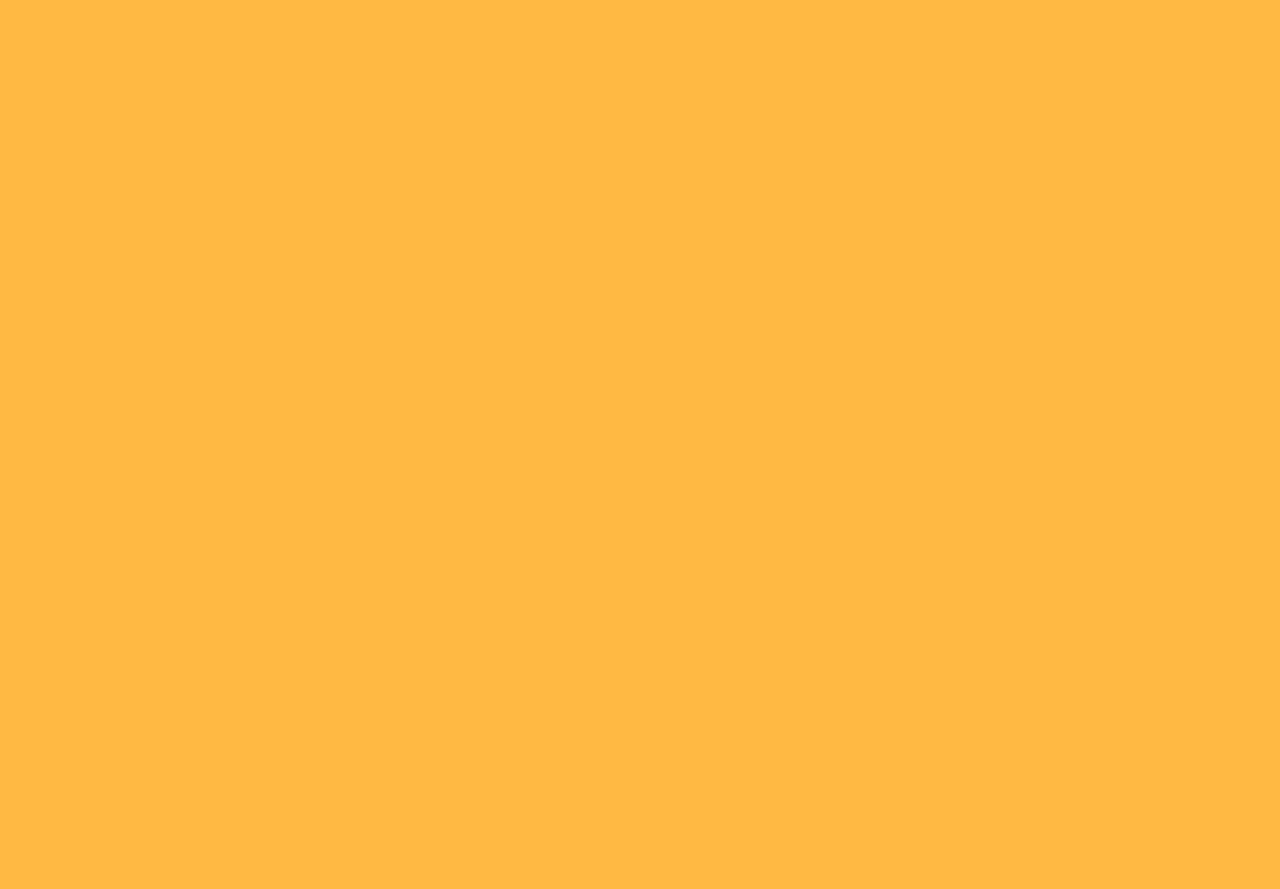
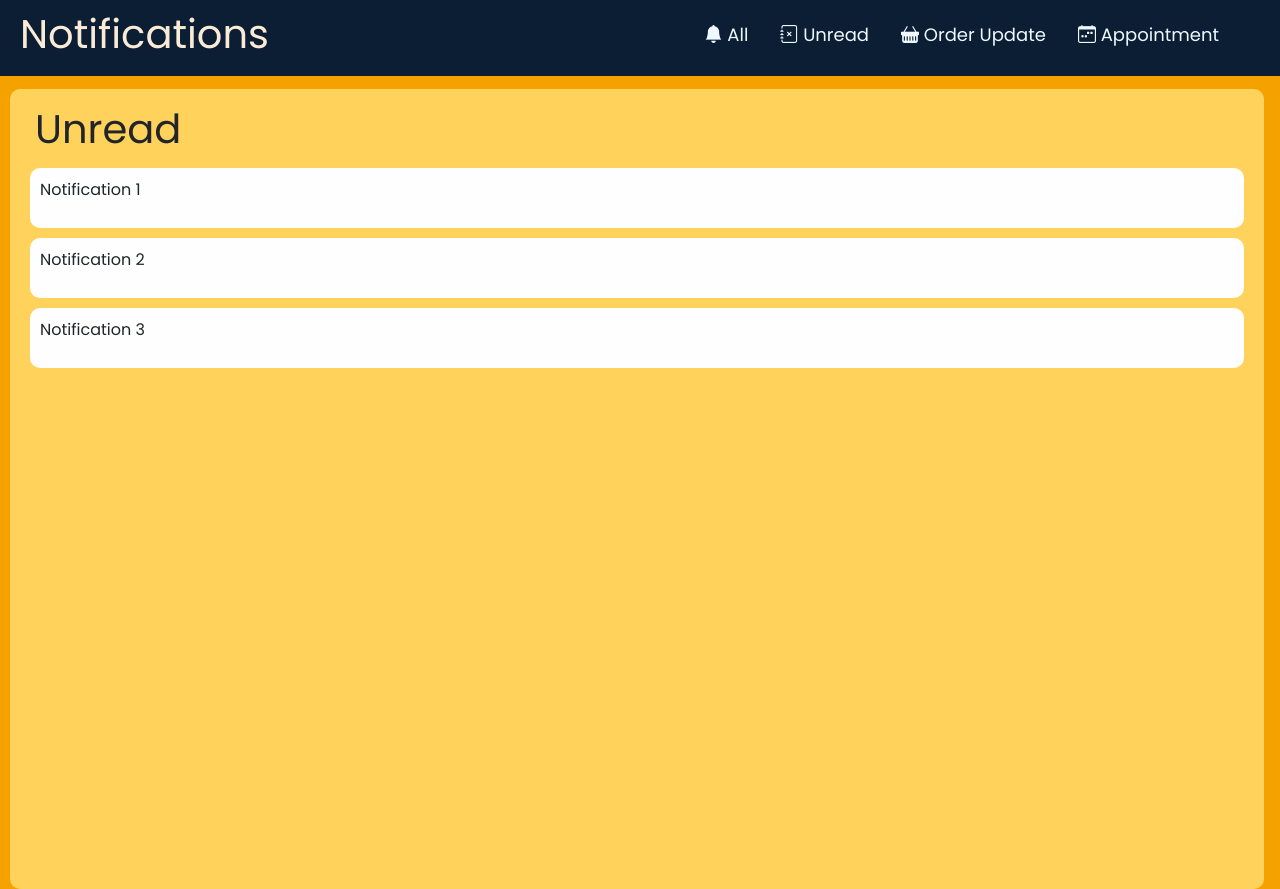
Before and after one commit to yumdmb/stitch-mart, a React (Create React App) app: page /notification in a window 1280 px wide. Before the commit this address had no page. Before the commit the page ends 800 px from the top, so only its background shows below. Built offline with nearby package versions, Linux system fonts and the light colour scheme.

Commit message:
noti push

```diff
--- a/src/App.js
+++ b/src/App.js
@@ -15,6 +15,7 @@ import FinancialApp from './components/Financial/FinancialApp';
 import ProductsDisplay from './components/CardItems/ProductsDisplay';
 import EmbroideryServiceBooking from './components/Booking/Booking';
 import TutorialApp from './components/Tutorial/TutorialApp';
+import Notification from './components/Notification/Notification';
 
 function App() {
   return (
@@ -34,6 +35,7 @@ function App() {
       <Route path="/products" element={<ProductsDisplay/>} />
       <Route path="/booking" element={<EmbroideryServiceBooking />} />
       <Route path="/tutorial" element={<TutorialApp />} />
+      <Route path="/notification" element={<Notification/>} />
     </Routes>
   );
 }
--- a/src/components/Header/Header.jsx
+++ b/src/components/Header/Header.jsx
@@ -16,6 +16,10 @@ function Header() {
 
   const handleFinancialClick = () => {
     navigate("/financialApp"); // Use navigate to change the route
+  };
+
+  const handleNotiClick = () => {
+    navigate('/notification');  // Use navigate to change the route
   };
 
   const goToHome = () => {
@@ -126,9 +130,9 @@ function Header() {
                   </a>
                 </li>
                 <li>
-                  <a
-                    href=""
+                  <button
                     className="nav-link d-flex flex-column align-items-center justify-content-center text-white"
+                    onClick={handleNotiClick}
                   >
                     <div>
                       <svg
@@ -143,7 +147,7 @@ function Header() {
                       </svg>
                     </div>
                     <div>Notification</div>
-                  </a>
+                  </button>
                 </li>
                 <li>
                   <button
--- /dev/null
+++ b/src/components/Notification/Notification.css
@@ -0,0 +1,65 @@
+.noti-container{
+    background-color: #f5a201;
+}
+
+.notification-header{
+    background-color: #0B1E33;
+    display: flex;
+    width:100%;
+    padding: 10px;
+    padding-left: 20px;
+    padding-right: 30px;
+}
+
+.notification-header h1{
+    color: antiquewhite;
+    width: fit-content;
+}
+
+.notification-header .label-nav{
+    display: flex;
+    margin-left: auto;
+    width: fit-content;
+    justify-content: space-between;
+}
+
+.label-nav li{
+    color: aliceblue;
+    font-size: large;
+    display: flex;
+    padding-right: 30px;
+    margin-top: 10px;
+}
+
+.label-nav p{
+    margin: 1px;
+    width: auto;
+    align-items: center;
+}
+
+.noti-box {
+    background-color: #ffd35b;
+    margin-top: 13px;
+    margin-left: 10px;
+    margin-right: 10px;
+    padding-top: 1px;
+    padding-left: 10px;
+    padding-right: 10px;
+    border-radius: 10px;
+    width: 98%;
+    height: 100vh;
+}
+
+.noti-box h1{
+    margin: 15px;
+
+}
+
+.noti-box .messages{
+    background-color: #fefefe;
+    width: auto;
+    height: fit-content;
+    padding: 10px;
+    margin: 10px;
+    border-radius: 10px;
+}
--- /dev/null
+++ b/src/components/Notification/Notification.jsx
@@ -0,0 +1,43 @@
+import React from 'react';
+import './Notification.css';
+import 'bootstrap/dist/css/bootstrap.min.css';
+
+function Notification() {
+    return (
+
+        <div className='noti-container'>
+            <div className='notification-header'>
+                <h1>Notifications</h1>
+                <ul className="label-nav">
+                    <li>
+                        <p class="bi bi-bell-fill">    All</p>
+                    </li>
+                    <li>
+                        <p class="bi bi-journal-x">    Unread</p>
+                    </li>
+                    <li>
+                        <p class="bi bi-basket-fill">    Order Update</p>
+                    </li>
+                    <li>
+                        <p class="bi bi-calendar-week">    Appointment</p>
+                    </li>
+                </ul>
+            </div>
+
+            <div className='noti-box'>
+                <h1>Unread</h1>
+                <div className='messages'>
+                    <p>Notification 1</p>
+                </div>
+                <div className='messages'>
+                    <p>Notification 2</p>
+                </div>
+                <div className='messages'>
+                    <p>Notification 3</p>
+                </div>
+            </div>
+        </div>
+      );
+}
+
+export default Notification;
```
